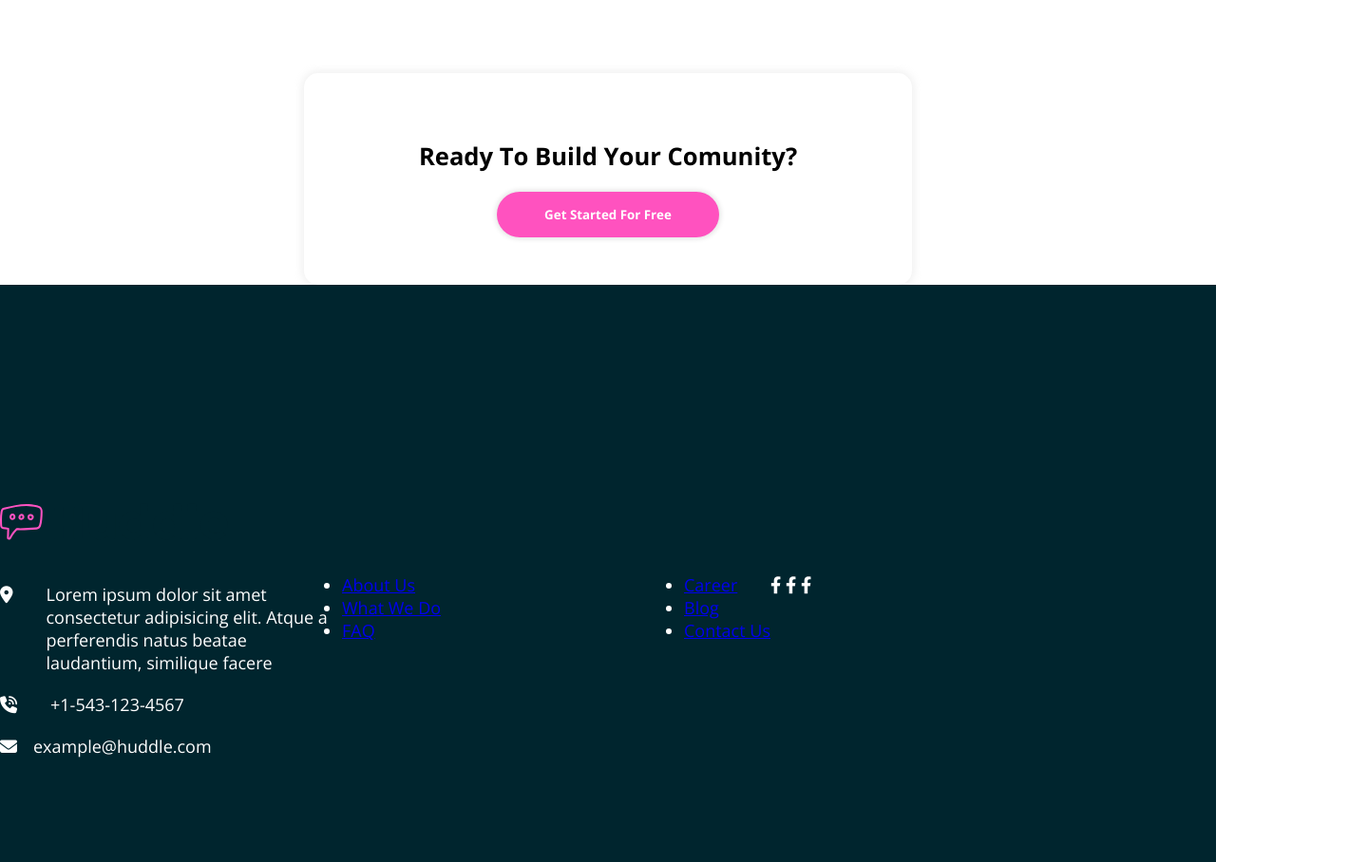
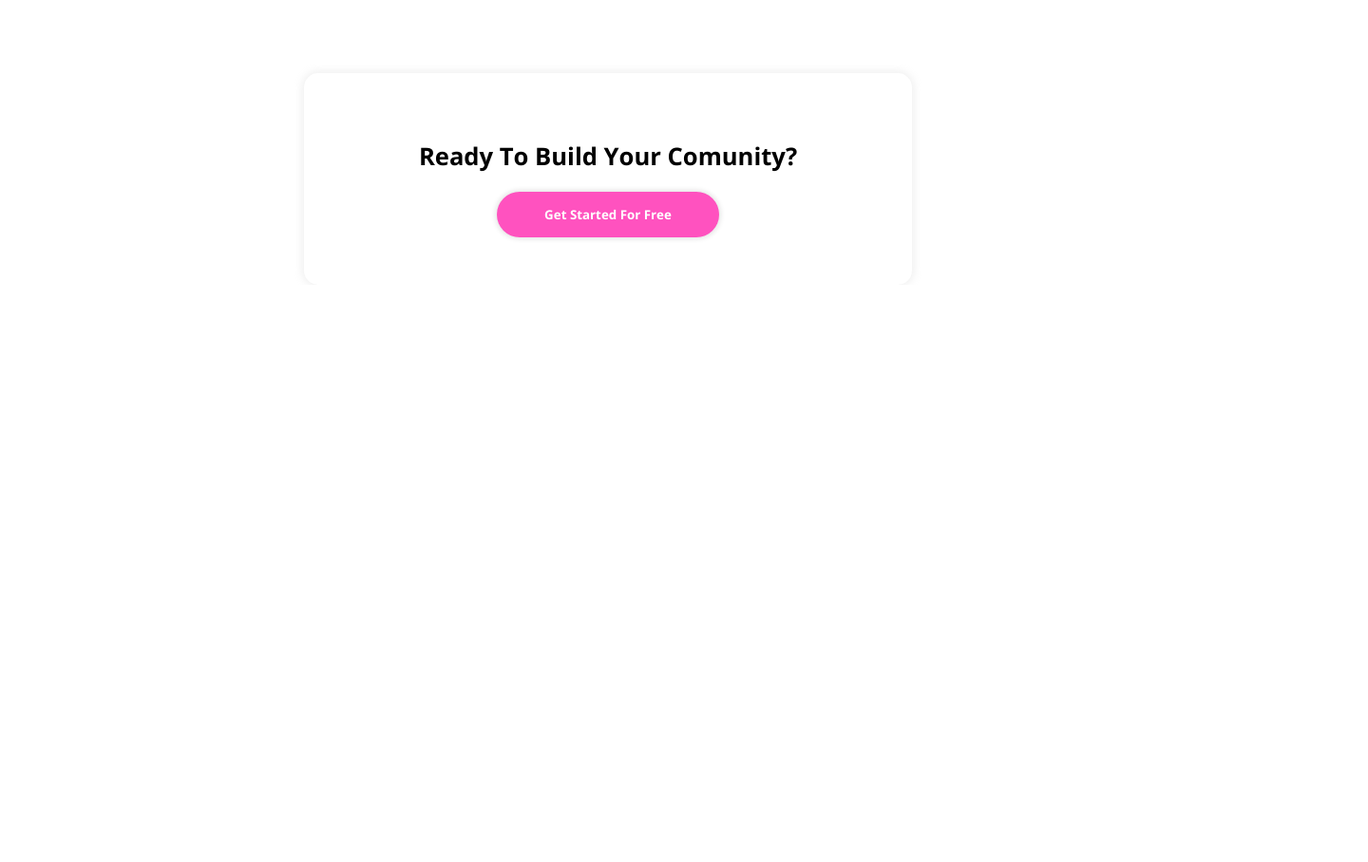
Before and after one commit to Dawid-Femin/Wednesday, a plain HTML site: page index.html in a window 1280 px wide. Shown: the part 2157-3065 px from the top of the page at 95% size, 1440 px wide, since content can reach past the window. After the commit the page ends 2457 px from the top, so only its background shows below. Drawn offline with nearby package versions, Linux system fonts and the light colour scheme.

Commit message:
removed footer

```diff
--- a/index.html
+++ b/index.html
@@ -52,46 +52,5 @@
         <p class="callToAction__txt">Ready To Build Your Comunity?</p>
         <button class="btn btn--second btn--centerButton">Get Started For Free</button>
     </div>
-    <div class="footer-wrapper">
-        <footer class="footer">
-            <img src="./assets/img/logo.svg" alt="logo" class="footer__logo">
-            <div class="footer__content">
-                <div class="footer__info">
-                    <div class="footer__desc">
-                        <div class="footer__desc-icon"><i class="fa-sharp fa-solid fa-location-dot"></i></div>
-                        <div class="footer__desc-text">Lorem ipsum dolor sit amet consectetur adipisicing elit. Atque a perferendis natus beatae laudantium, similique facere</div>
-                    </div>
-                    <div class="footer__phone">
-                        <div class="footer__phone-icon"><i class="fa-solid fa-phone-volume"></i></div>
-                        <div class="footer__phone-text">+1-543-123-4567</div>
-                    </div>
-                    <div class="footer__mail">
-                        <div class="footer__mail-icon"><i class="fa-sharp fa-solid fa-envelope"></i></div>
-                        <div class="footer__mail-text">example@huddle.com</div>
-                    </div>
-                </div>
-            <div class="footer__menu-left">
-                <ul>
-                    <li><a href="#">About Us</a></li>
-                    <li><a href="#">What We Do</a></li>
-                    <li><a href="#">FAQ</a></li>
-                </ul>
-            </div>
-            <div class="footer__menu-right">
-                <ul>
-                    <li><a href="#">Career</a></li>
-                    <li><a href="#">Blog</a></li>
-                    <li><a href="#">Contact Us</a></li>
-                </ul>
-            </div>
-            <div class="footer__socials">
-                <i class="fa-brands fa-facebook-f"></i>
-                <i class="fa-brands fa-facebook-f"></i>
-                <i class="fa-brands fa-facebook-f"></i>
-            </div>
-        </div>
-        </footer>
-    </div>
-    <script defer src="https://use.fontawesome.com/releases/v5.15.4/js/all.js" integrity="sha384-rOA1PnstxnOBLzCLMcre8ybwbTmemjzdNlILg8O7z1lUkLXozs4DHonlDtnE7fpc" crossorigin="anonymous"></script>
 </body>
 </html>
--- a/sass/_footer.scss
+++ /dev/null
@@ -1,46 +0,0 @@
-.footer-wrapper {
-    background-color: $veryDarkCyan;
-    padding: 200px 0 100px 0;
-}
-
-.footer {
-    width: 1440px;
-    margin: 0 auto;
-    padding: 250px auto 50px auto;
-    color: #fff;
-    &__content {
-        display: flex;
-    }
-    &__info {
-        display: flex;
-        flex-direction: column;
-        flex-basis: 25%;
-    }
-    &__logo {
-        margin: 30px 0;
-    }
-    &__desc {
-        display: flex;
-        margin: 10px 0;
-    }
-    &__desc-icon {
-        padding-right: 35px;
-    }
-    &__phone {
-        display: flex;
-        margin: 10px 0;
-    }
-    &__phone-icon {
-        padding-right: 35px;
-    }
-    &__mail {
-        display: flex;
-        margin: 10px 0;
-    }
-    &__mail-icon {
-        flex-basis: 35px;
-    }
-    &__menu-left {
-        flex-basis: 25%;
-    }
-}
```
Also changed, not shown: css/main.min.css, 1 other file.
